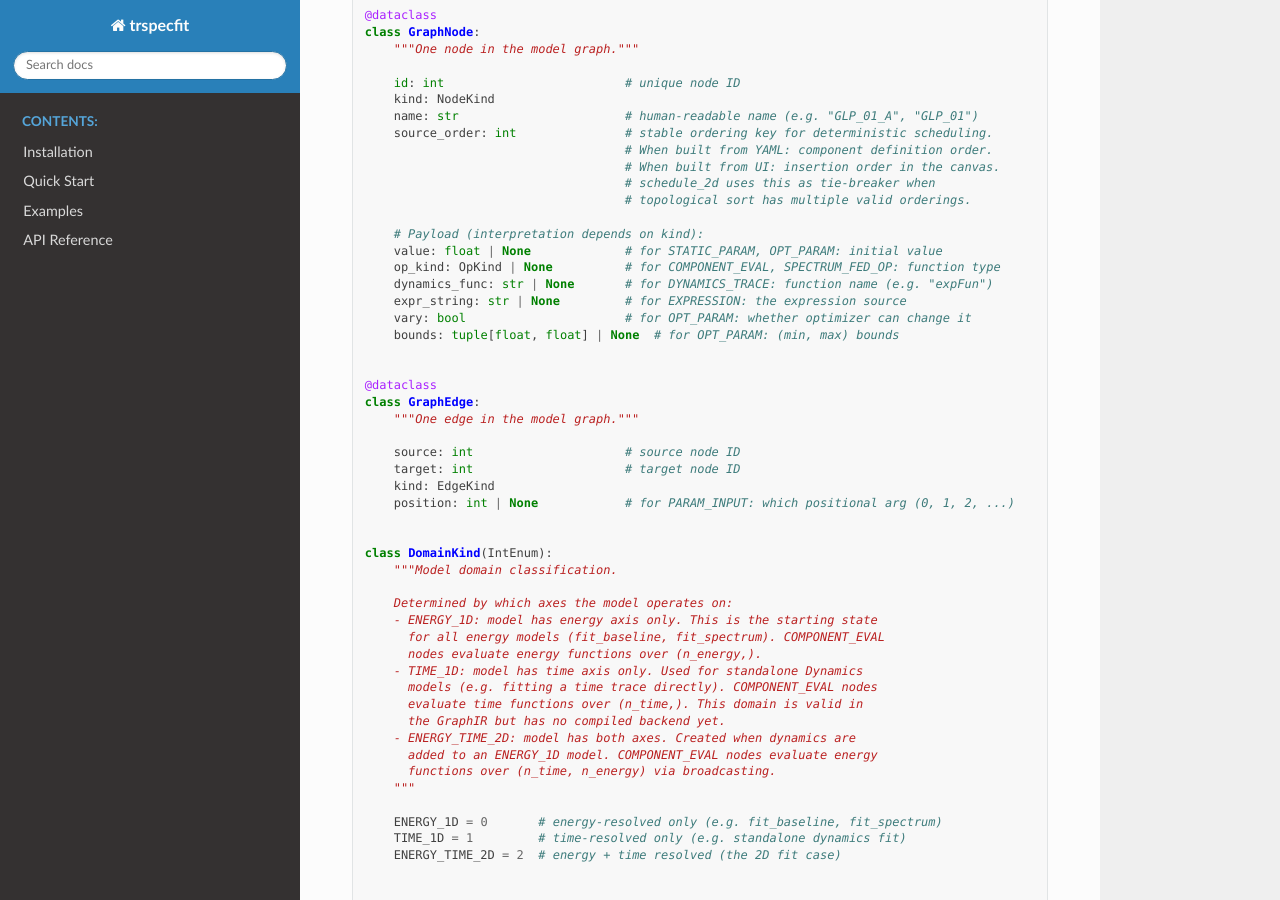
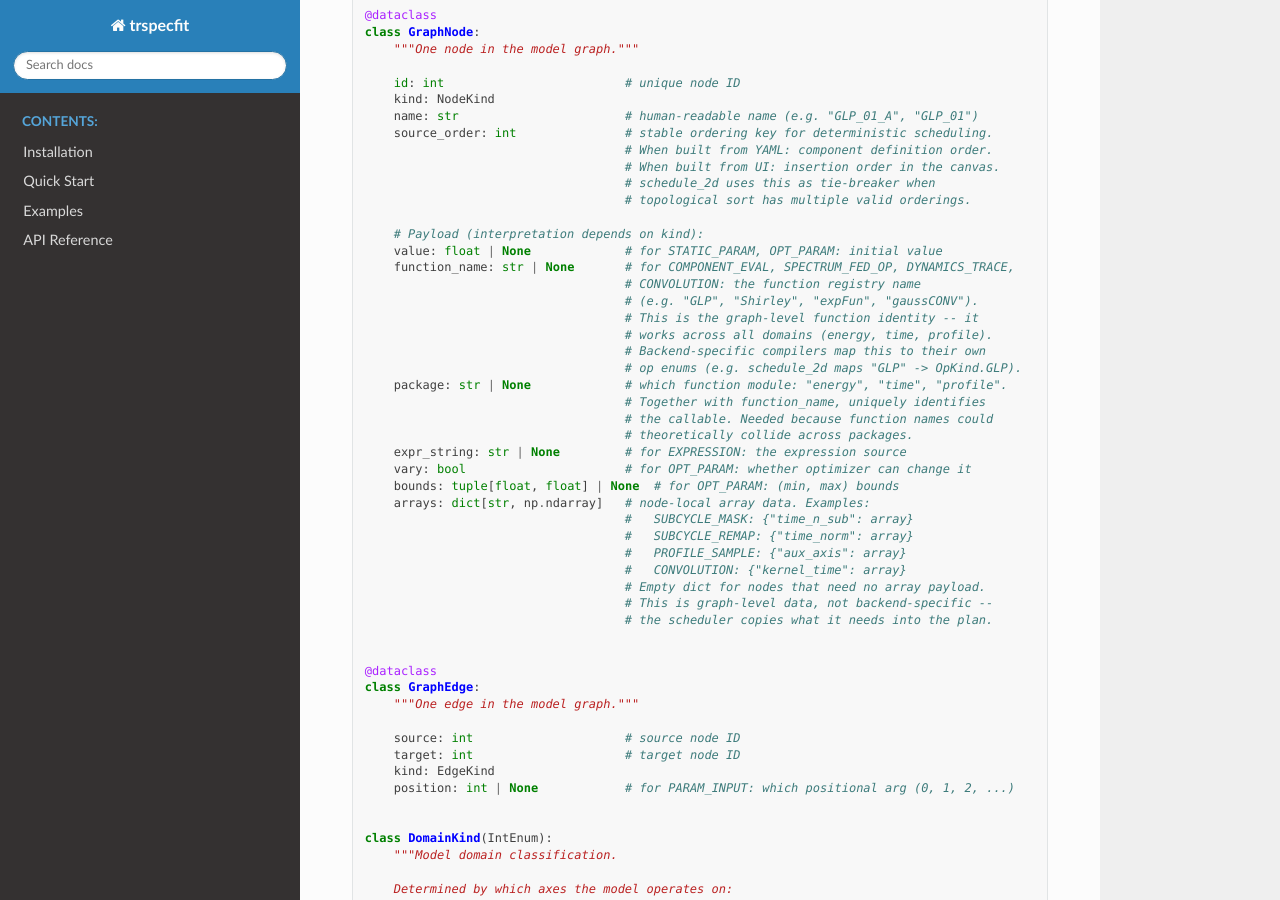
Before and after one commit to InfinityMonkeyAtWork/time-resolved-spectroscopy-fit, a Sphinx documentation site: the page built from docs/design/execution_plan.md, in a window 1280 px wide and 900 px high, scrolled down 3145 px. Built offline with Sphinx 7.4.7 and the Read the Docs theme 3.1.0, drawn with Linux system fonts in a browser that asks for light colours; some of the changed text lies outside the part shown.

Commit message:
updated execution plan

````diff
--- a/docs/design/execution_plan.md
+++ b/docs/design/execution_plan.md
@@ -171,11 +171,28 @@ class GraphNode:
 
     # Payload (interpretation depends on kind):
     value: float | None             # for STATIC_PARAM, OPT_PARAM: initial value
-    op_kind: OpKind | None          # for COMPONENT_EVAL, SPECTRUM_FED_OP: function type
-    dynamics_func: str | None       # for DYNAMICS_TRACE: function name (e.g. "expFun")
+    function_name: str | None       # for COMPONENT_EVAL, SPECTRUM_FED_OP, DYNAMICS_TRACE,
+                                    # CONVOLUTION: the function registry name
+                                    # (e.g. "GLP", "Shirley", "expFun", "gaussCONV").
+                                    # This is the graph-level function identity -- it
+                                    # works across all domains (energy, time, profile).
+                                    # Backend-specific compilers map this to their own
+                                    # op enums (e.g. schedule_2d maps "GLP" -> OpKind.GLP).
+    package: str | None             # which function module: "energy", "time", "profile".
+                                    # Together with function_name, uniquely identifies
+                                    # the callable. Needed because function names could
+                                    # theoretically collide across packages.
     expr_string: str | None         # for EXPRESSION: the expression source
     vary: bool                      # for OPT_PARAM: whether optimizer can change it
     bounds: tuple[float, float] | None  # for OPT_PARAM: (min, max) bounds
+    arrays: dict[str, np.ndarray]   # node-local array data. Examples:
+                                    #   SUBCYCLE_MASK: {"time_n_sub": array}
+                                    #   SUBCYCLE_REMAP: {"time_norm": array}
+                                    #   PROFILE_SAMPLE: {"aux_axis": array}
+                                    #   CONVOLUTION: {"kernel_time": array}
+                                    # Empty dict for nodes that need no array payload.
+                                    # This is graph-level data, not backend-specific --
+                                    # the scheduler copies what it needs into the plan.
 
 
 @dataclass
@@ -262,11 +279,11 @@ Nodes:
   7: OPT_PARAM     "GLP_02_x0"        value=88.1
   8: OPT_PARAM     "GLP_02_F"         value=1.0
   9: OPT_PARAM     "GLP_02_m"         value=0.3
- 10: COMPONENT_EVAL "GLP_01"           op_kind=GLP
- 11: COMPONENT_EVAL "GLP_02"           op_kind=GLP
+ 10: COMPONENT_EVAL "GLP_01"           function_name="GLP"     package="energy"
+ 11: COMPONENT_EVAL "GLP_02"           function_name="GLP"     package="energy"
  12: SUM            "peak_sum"
- 13: COMPONENT_EVAL "Offset"           op_kind=OFFSET
- 14: SPECTRUM_FED_OP "Shirley"         op_kind=SHIRLEY
+ 13: COMPONENT_EVAL "Offset"           function_name="Offset"  package="energy"
+ 14: SPECTRUM_FED_OP "Shirley"         function_name="Shirley" package="energy"
  15: SUM            "total"
 
 Edges:
@@ -304,7 +321,7 @@ Additional nodes:
  21: OPT_PARAM     "GLP_01_A_expFun_01_tau"   value=100.0
  22: OPT_PARAM     "GLP_01_A_expFun_01_t0"    value=0.0
  23: STATIC_PARAM   "GLP_01_A_expFun_01_y0"   value=0.0
- 24: DYNAMICS_TRACE "GLP_01_A_dynamics"         dynamics_func="expFun"
+ 24: DYNAMICS_TRACE "GLP_01_A_dynamics"         function_name="expFun"  package="time"
  25: PARAM_PLUS_TRACE "GLP_01_A_resolved"
 
 Additional edges:
@@ -365,9 +382,10 @@ every graph can be compiled to the 2D fast evaluator yet. A 1D-only graph
 (no time axis) returns False here -- it would need a future `can_lower_1d`.
 
 **Compilable in v1:**
-- All `COMPONENT_EVAL` nodes use an `OpKind` whose broadcast semantics
-  are verified correct. v1 list: `Gauss`, `GaussAsym`, `Lorentz`, `GLS`,
-  `GLP`, `DS`, `Offset`, `LinBack`. (Not `Voigt` -- see below.)
+- All `COMPONENT_EVAL` nodes have a `function_name` that `schedule_2d`
+  can map to a supported `OpKind` with verified broadcast semantics.
+  v1 list: `Gauss`, `GaussAsym`, `Lorentz`, `GLS`, `GLP`, `DS`,
+  `Offset`, `LinBack`. (Not `Voigt` -- see below.)
   Offset and LinBack are `COMPONENT_EVAL`, not `SPECTRUM_FED_OP` --
   they do not consume the accumulated spectrum (see section 4).
 - `SPECTRUM_FED_OP` nodes: `Shirley` only (the sole function that
@@ -431,7 +449,13 @@ the scratch matrix is 20 * 440 * 8 = 69 KB. Negligible.
 
 ```python
 class OpKind(IntEnum):
-    """Component function op codes."""
+    """2D backend component function op codes.
+
+    This is the *backend-specific* lowered enum, not the graph-level
+    function identity. schedule_2d maps GraphNode.function_name to
+    OpKind during compilation (e.g. "GLP" -> GLP, "Shirley" -> SHIRLEY).
+    A future 1D backend would have its own enum with time-domain ops.
+    """
 
     GAUSS = 0
     GAUSS_ASYM = 1
@@ -470,7 +494,8 @@ class ScheduledPlan2D:
     # optimizer changes dynamics params.
     n_dynamics: int
     # For each dynamics model:
-    #   dynamics_func_id[i]: which time function to call (int enum)
+    #   dynamics_func_id[i]: which time function to call (int enum,
+    #     mapped from GraphNode.function_name by schedule_2d)
     #   dynamics_param_rows[i]: (n_dyn_params,) row indices for this model's params
     #   dynamics_target_row[i]: which row in trace matrix receives the result
     #   dynamics_base_row[i]: which row holds the base (spectral) param value
@@ -593,7 +618,9 @@ build_graph(model):
        For each dynamics model with subcycle != 0:
          - Create SUBCYCLE_REMAP node before the DYNAMICS_TRACE
          - Create SUBCYCLE_MASK node after the DYNAMICS_TRACE
-         - Wire time_norm and time_n_sub arrays as static data
+         - Store time_norm and time_n_sub in node.arrays
+           (e.g. SUBCYCLE_REMAP.arrays["time_norm"],
+            SUBCYCLE_MASK.arrays["time_n_sub"])
 
        These nodes are fully represented in the graph. can_lower_2d()
        will return False if any are present, but the graph is still
````
Also changed, not shown: other parts of docs/design/execution_plan.md (+1 -1 lines).
